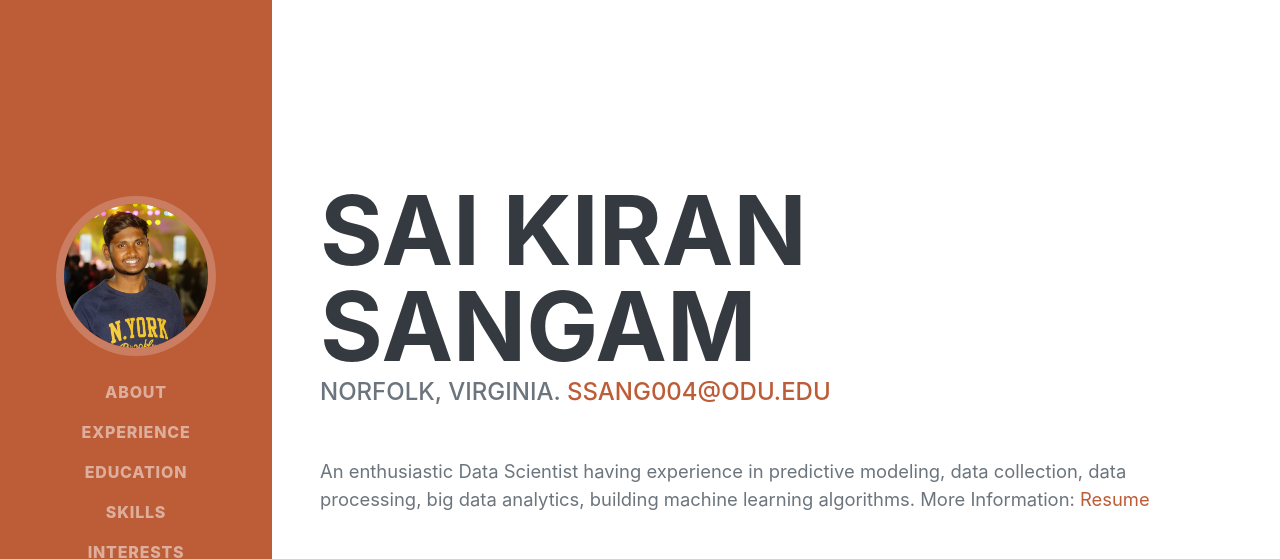
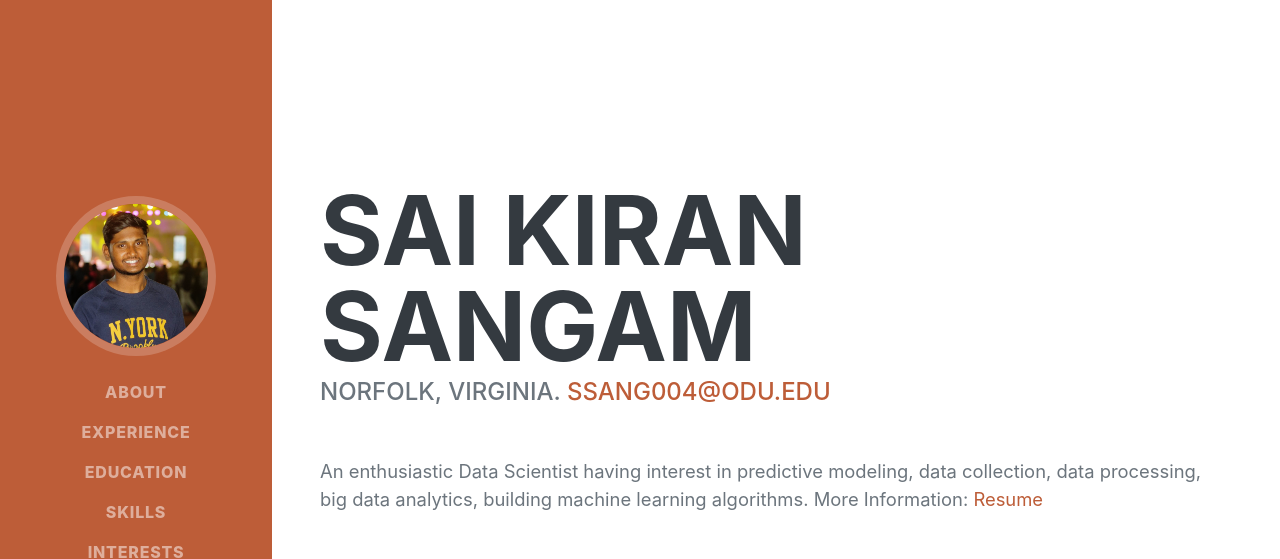
Before and after one commit to saikiransangam/saikiran.sangam, a website: page index.html in a window 1280 px wide. Shown: the top 559 px of the page. Drawn offline with nearby package versions, Linux system fonts and the light colour scheme; a web font is replaced by a local one.

Commit message:
Update Index.html

```diff
--- a/index.html
+++ b/index.html
@@ -47,7 +47,7 @@
                            Norfolk, Virginia.
                         <a href="mailto:name@email.com">ssang004@odu.edu</a>
                     </div>
-                    <p class="lead mb-5">An enthusiastic Data Scientist having experience in predictive modeling, data collection, data processing, big data analytics, building machine learning algorithms. More Information: <a href="assets/img/Resume.pdf">Resume</a></p>
+                    <p class="lead mb-5">An enthusiastic Data Scientist having interest in predictive modeling, data collection, data processing, big data analytics, building machine learning algorithms. More Information: <a href="assets/img/Resume.pdf">Resume</a></p>
                     <div class="social-icons">
                         <a class="social-icon" href="https://www.linkedin.com/in/saikiransangam/"><i class="fab fa-linkedin-in"></i></a>
                         <a class="social-icon" href="https://github.com/saikiransangam"><i class="fab fa-github"></i></a>
```
